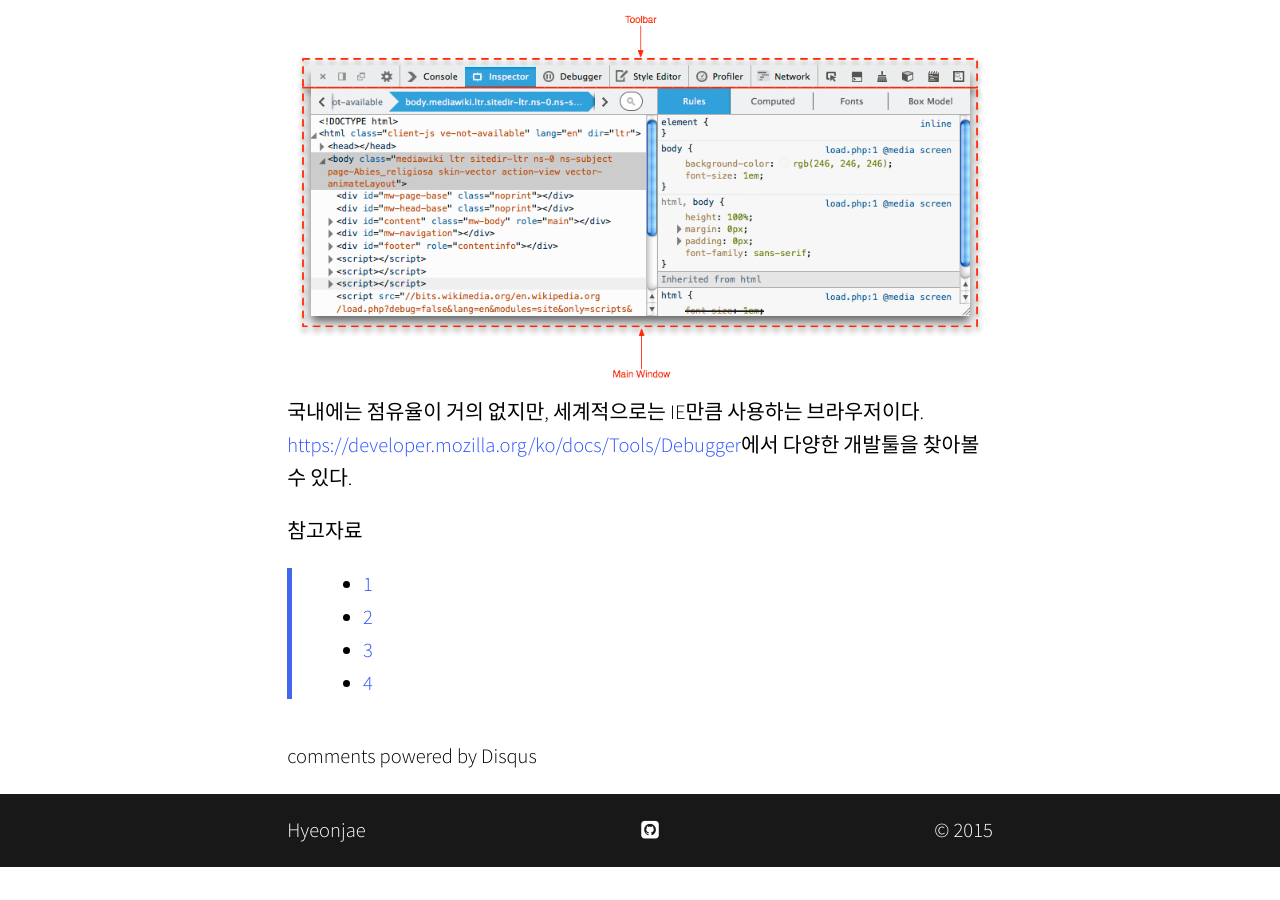
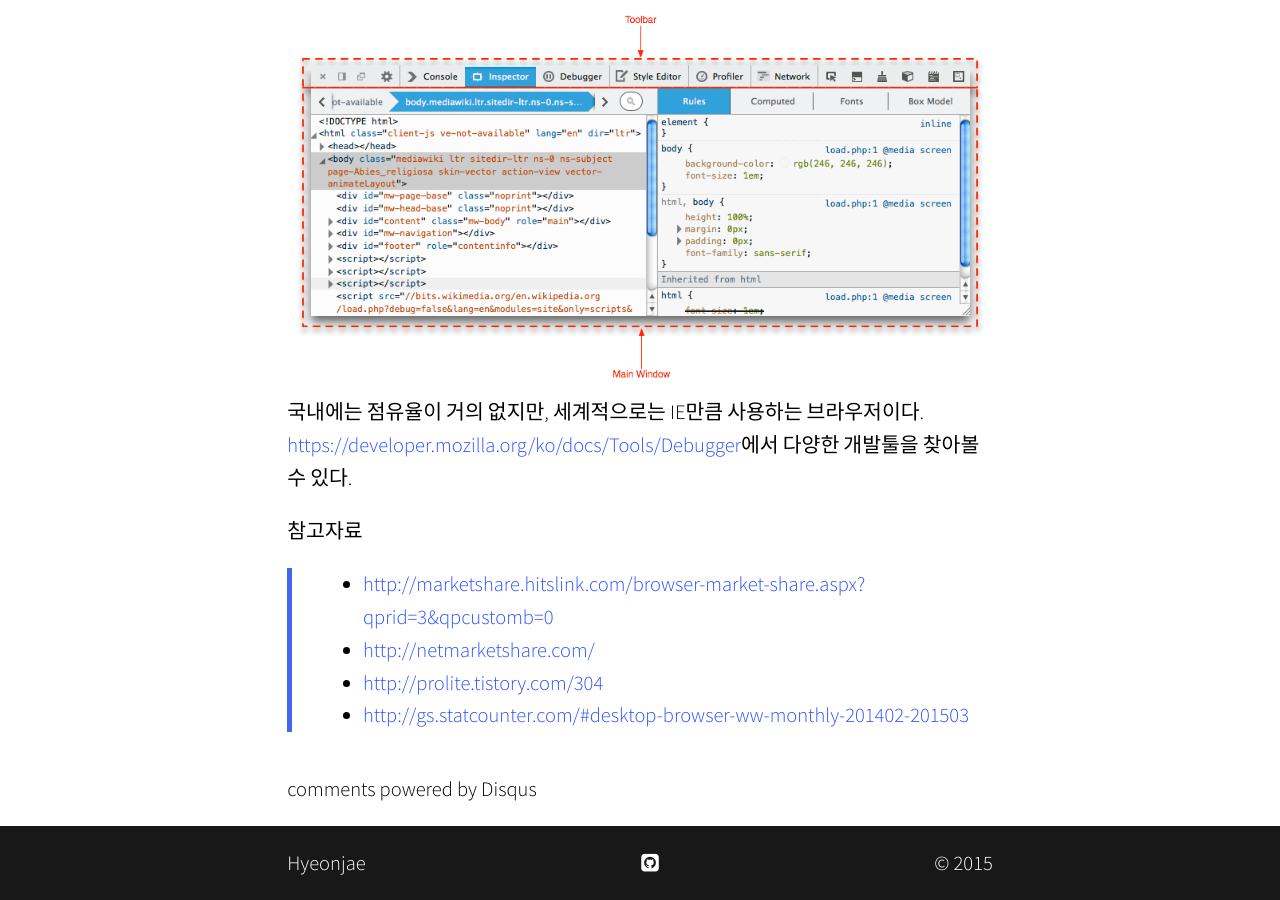
Before and after one commit to hyeonjae/hyeonjae.github.io.archive, a Jekyll site: the page built from _posts/2015-03-23-web-browser-developer-tools.md, in a window 1280 px wide and 900 px high, scrolled down 2196 px. Built offline with Jekyll 4.4.1, drawn with Linux system fonts in a browser that asks for light colours; nearby versions of some CDN libraries; some web fonts are replaced; comment, search, counter and statistics services are not loaded; before the commit the page ends 3063 px from its top, so only the background shows below that.

Commit message:
no message

```diff
--- a/_posts/2015-03-23-web-browser-developer-tools.md
+++ b/_posts/2015-03-23-web-browser-developer-tools.md
@@ -47,7 +47,7 @@ IE는 점유율이 높고, 특히 버전별로 이슈가 있는 만큼 IE에서
 
 
 참고자료
- > - [1](http://marketshare.hitslink.com/browser-market-share.aspx?qprid=3&qpcustomb=0)
- > - [2](http://netmarketshare.com/)
- > - [3](http://prolite.tistory.com/304)
- > - [4](http://gs.statcounter.com/#desktop-browser-ww-monthly-201402-201503)
+ > - [http://marketshare.hitslink.com/browser-market-share.aspx?qprid=3&qpcustomb=0](http://marketshare.hitslink.com/browser-market-share.aspx?qprid=3&qpcustomb=0)
+ > - [http://netmarketshare.com/](http://netmarketshare.com/)
+ > - [http://prolite.tistory.com/304](http://prolite.tistory.com/304)
+ > - [http://gs.statcounter.com/#desktop-browser-ww-monthly-201402-201503](http://gs.statcounter.com/#desktop-browser-ww-monthly-201402-201503)
```
